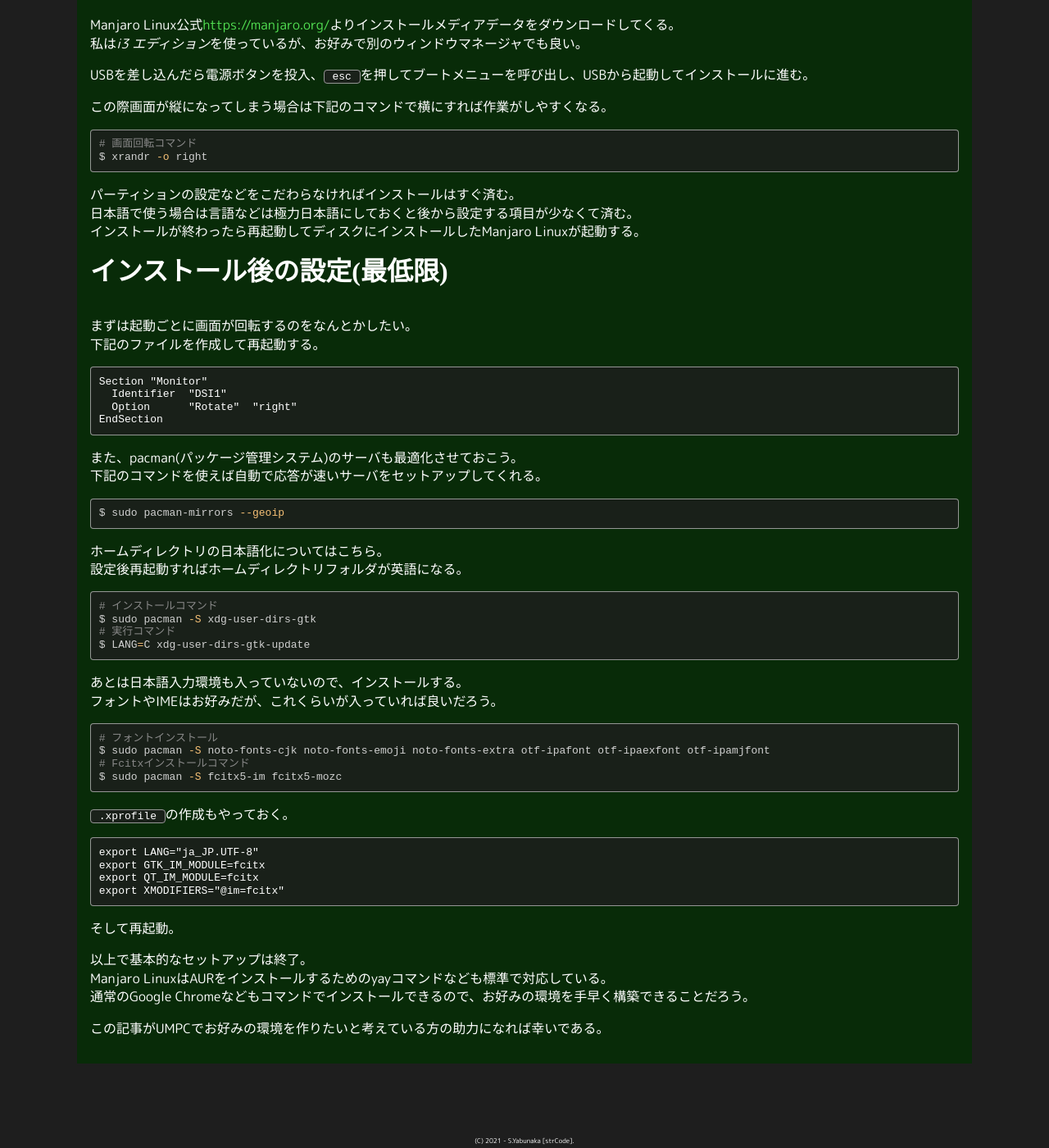
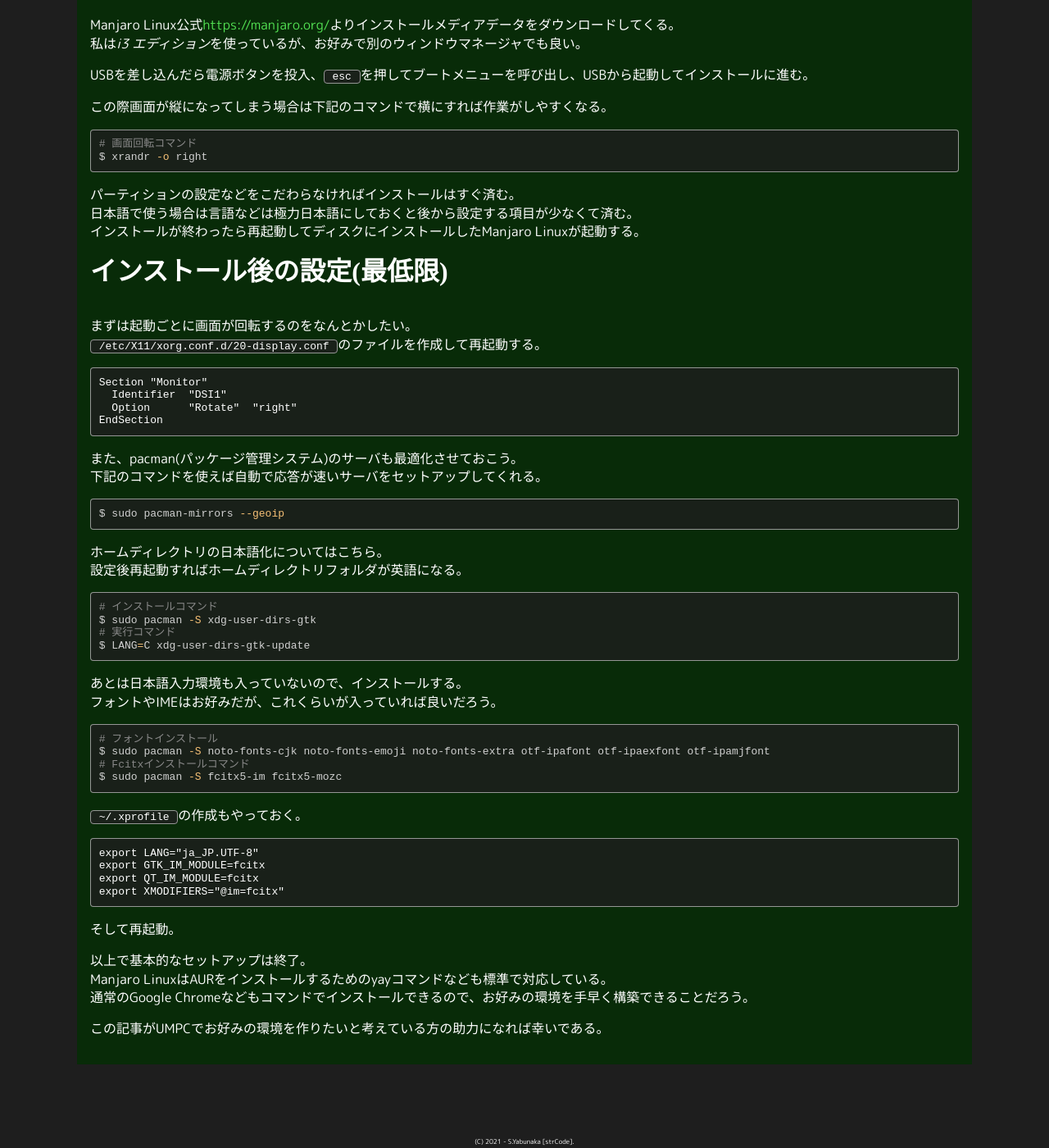
Before and after one commit to strcode-yabu/blog, a Jekyll site: the page built from _posts/2021-07-27-gpd-micro-pc.md, in a window 1280 px wide and 1400 px high, scrolled down 2471 px. Shown: the whole window at 82% size. Built offline with Jekyll 4.4.1, drawn with Linux system fonts in a browser that asks for light colours; some web fonts are replaced.

Commit message:
2021.7.28 "Posted 2021.7.27", added.

````diff
--- a/_posts/2021-07-27-gpd-micro-pc.md
+++ b/_posts/2021-07-27-gpd-micro-pc.md
@@ -86,7 +86,7 @@ $ xrandr -o right
 ## インストール後の設定(最低限)
 
 まずは起動ごとに画面が回転するのをなんとかしたい。
-下記のファイルを作成して再起動する。
+`/etc/X11/xorg.conf.d/20-display.conf`のファイルを作成して再起動する。
 
 ```/etc/X11/xorg.conf.d/20-display.conf
 Section "Monitor"
@@ -125,9 +125,9 @@ $ sudo pacman -S noto-fonts-cjk noto-fonts-emoji noto-fonts-extra otf-ipafont ot
 $ sudo pacman -S fcitx5-im fcitx5-mozc
 ```
 
-`.xprofile`の作成もやっておく。
+`~/.xprofile`の作成もやっておく。
 
-```:~/.xprofile
+```~/.xprofile
 export LANG="ja_JP.UTF-8"
 export GTK_IM_MODULE=fcitx
 export QT_IM_MODULE=fcitx
````
